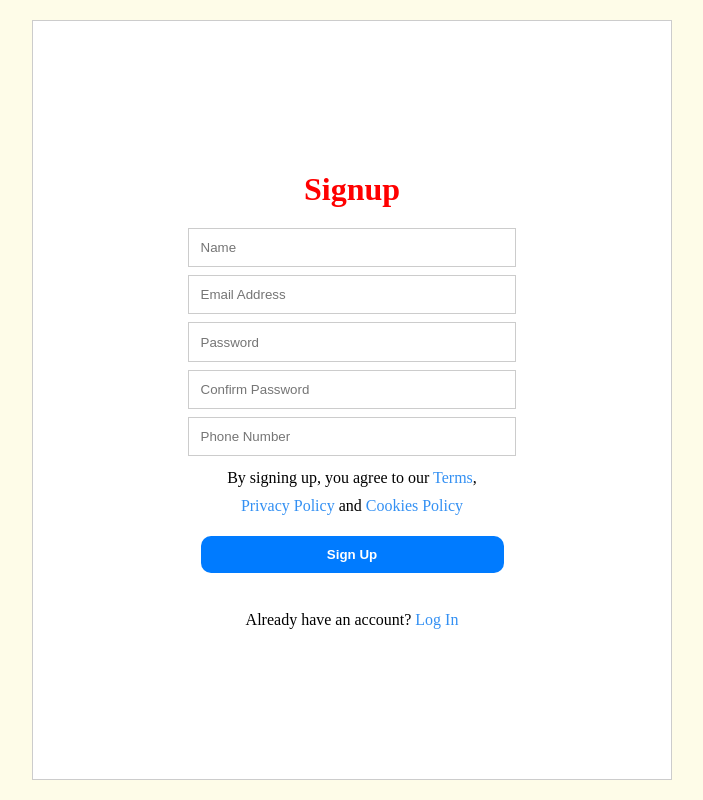
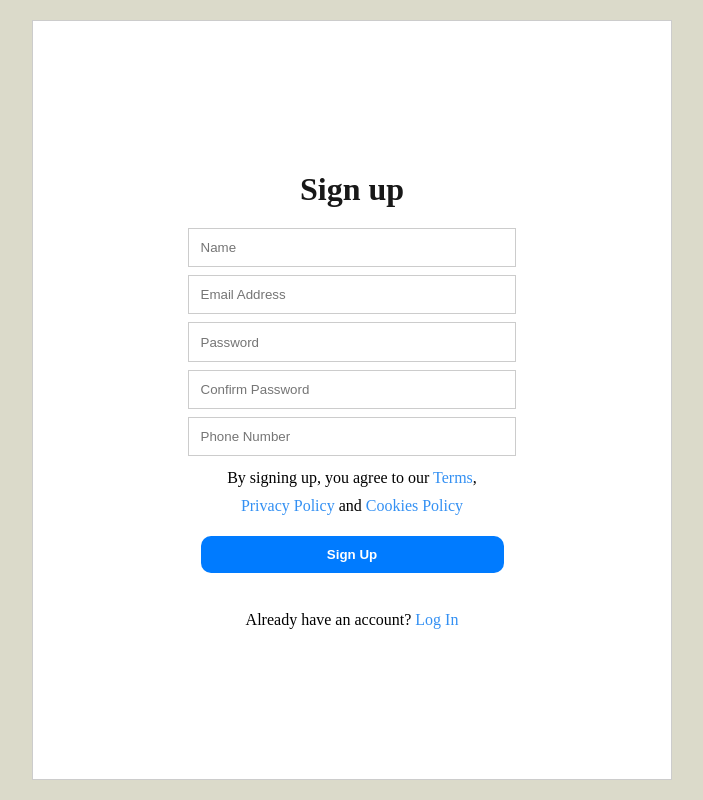
Before and after one commit to george-ct52/web_form, a plain HTML site: page index.html in a window 1280 px wide. Shown: the whole page, without its empty margins (288-991 px from the left). Drawn offline with Linux system fonts and the light colour scheme.

Commit message:
added style changes

```diff
--- a/index.html
+++ b/index.html
@@ -9,7 +9,7 @@
   <body>
     <div class="signup">
       <div class="form">
-        <h1>Signup</h1>
+        <h1>Sign up</h1>
         <form id="signupForm">
           <input type="text" id="name" placeholder="Name" required/>
           <input type="email" id="email" placeholder="Email Address" required/>
--- a/styles.css
+++ b/styles.css
@@ -5,7 +5,8 @@
 
 h1{
     margin-bottom:20px;
-    color: red;
+    color: rgb(24, 24, 24);
+    font-family: 'Times New Roman', Times, serif;
 }
 
 .signup {
@@ -13,7 +14,7 @@ h1{
     justify-content: center;
     align-items: center;
     width: 100%;
-    background-color: #FEFCE8;
+    background-color: #dbdaca;
     height: 100vh;
 }
 
```
